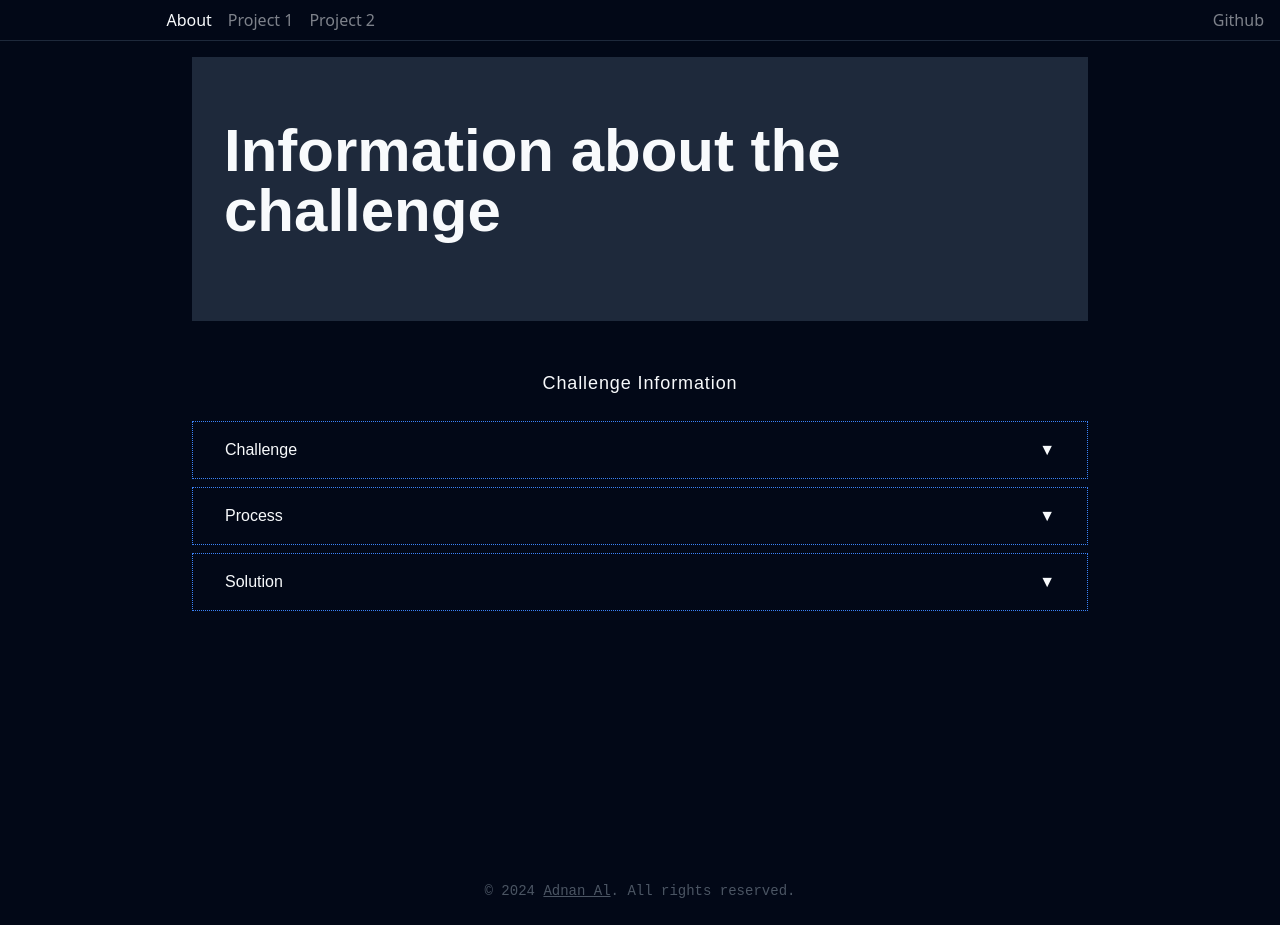
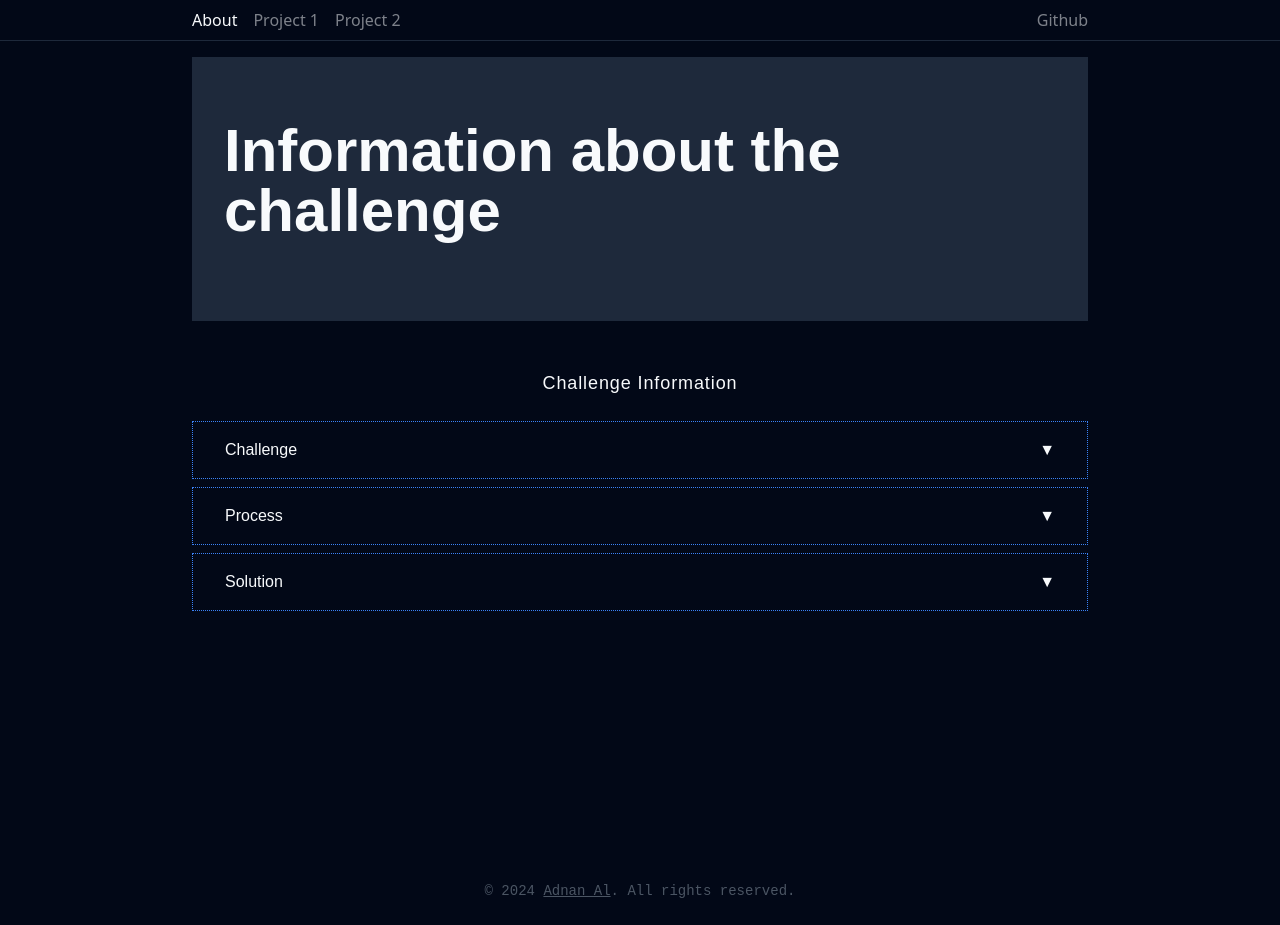
Before and after one commit to adnahl/fws-third-step, a React (Vite) app: page / in a window 1280 px wide. Built offline with nearby package versions, Linux system fonts and the light colour scheme.

Commit message:
Refactor Nav component layout for improved structure

```diff
--- a/src/components/header/nav.tsx
+++ b/src/components/header/nav.tsx
@@ -6,8 +6,9 @@ const idleClass = 'opacity-50 hover:opacity-100'
 
 export default function Nav() {
   return (
-    <nav className='px-4 py-2 border-b border-b-dotted mb-4 flex justify-between'>
-      <ul className='mx-auto w-full max-w-4xl flex space-x-4'>
+    <nav className='px-4 py-2 border-b border-b-dotted mb-4 flex justify-center'>
+      <div className='w-full max-w-4xl flex justify-between items-center'>
+        <ul className='flex space-x-4'>
           <li>
             <NavLink
               to='/'
@@ -20,7 +21,9 @@ export default function Nav() {
             <li key={id}>
               <NavLink
                 to={`/projects/${id}`}
-              className={({ isActive }) => (isActive ? activeClass : idleClass)}
+                className={({ isActive }) =>
+                  isActive ? activeClass : idleClass
+                }
               >
                 Project {idx + 1}
               </NavLink>
@@ -36,6 +39,7 @@ export default function Nav() {
         >
           Github
         </a>
+      </div>
     </nav>
   )
 }
```
Lines whose indentation alone changed are shown as unchanged.
